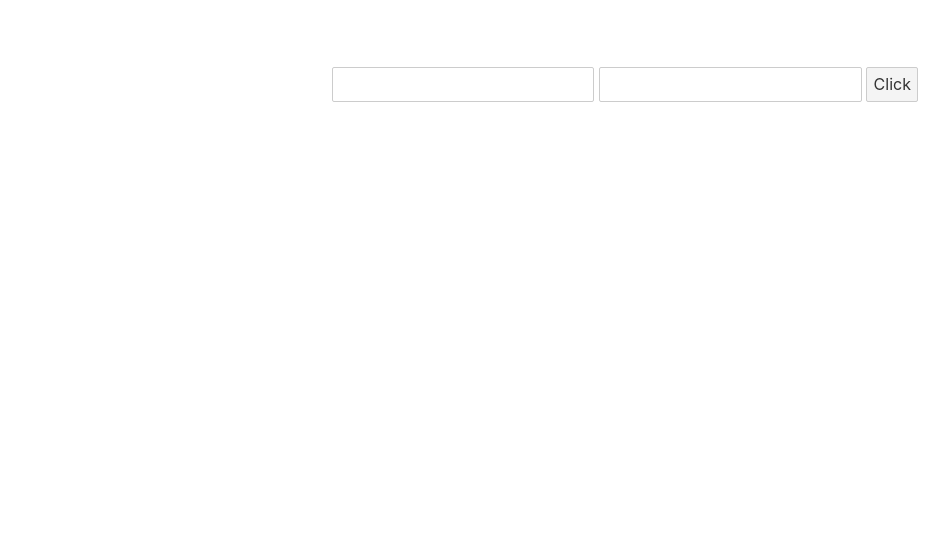
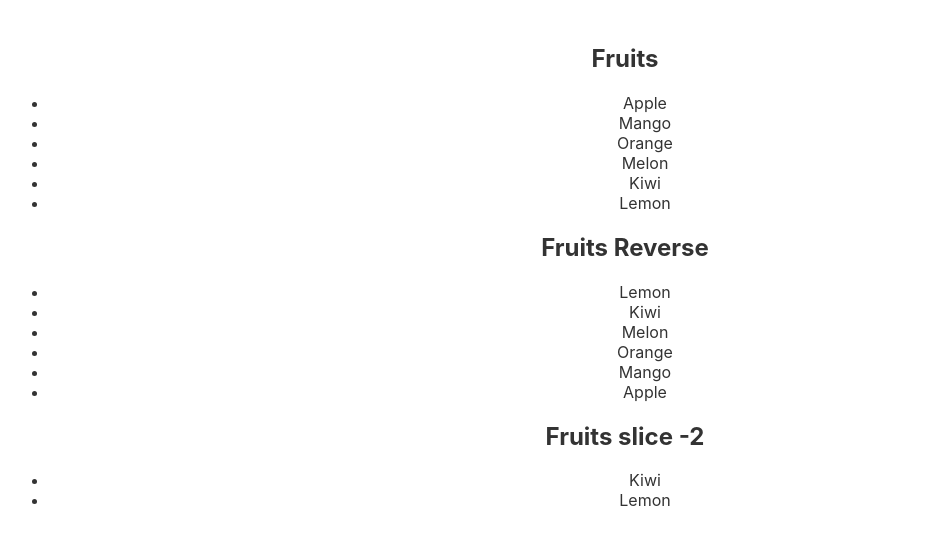
Before and after one commit to HongKeunAhn/Svelte, a Svelte app: page / in a window 1280 px wide. Shown: the top 544 px of the page, without its empty margins (15-964 px from the left). Built offline with nearby package versions, Linux system fonts and the light colour scheme.

Commit message:
컴포넌트를 만들지 않았을 때 생기는 반복 코드

```diff
--- a/src/App.svelte
+++ b/src/App.svelte
@@ -1,17 +1,33 @@
 <script>
-	let text = '';
+	let fruits = ['Apple', 'Mango', 'Orange', 'Melon', 'Kiwi', 'Lemon'];
 </script>
 
 <main>
-	<h1>{text}</h1>
-	<input type="text"
-		value={text}
-		on:input={(e) => {text = e.target.value}} />
-	<input type="text"
-		bind:value={text}
-	/>
+	<h2>Fruits</h2>
+	<ul>
+		{#each fruits as fruit }
+			<li>{fruit}</li>
+		{/each}
+	</ul>
 
-	<button on:click={() => {text = 'Keu.ni'}}>Click</button>
+	<h2>Fruits Reverse</h2>
+	<ul>
+		<!-- 전개 연산자 사용 (복사본 생성)
+		...['Apple', 'Mango', 'Orange', 'Melon', 'Kiwi', 'Lemon']
+		>'Apple', 'Mango', 'Orange', 'Melon', 'Kiwi', 'Lemon'
+		>['Apple', 'Mango', 'Orange', 'Melon', 'Kiwi', 'Lemon']
+		-->
+		{#each [...fruits].reverse() as fruit }
+			<li>{fruit}</li>
+		{/each}
+	</ul>
+
+	<h2>Fruits slice -2</h2>
+	<ul>
+		{#each fruits.slice(-2) as fruit }
+			<li>{fruit}</li>
+		{/each}
+	</ul>
 </main>
 
 <style>
```
